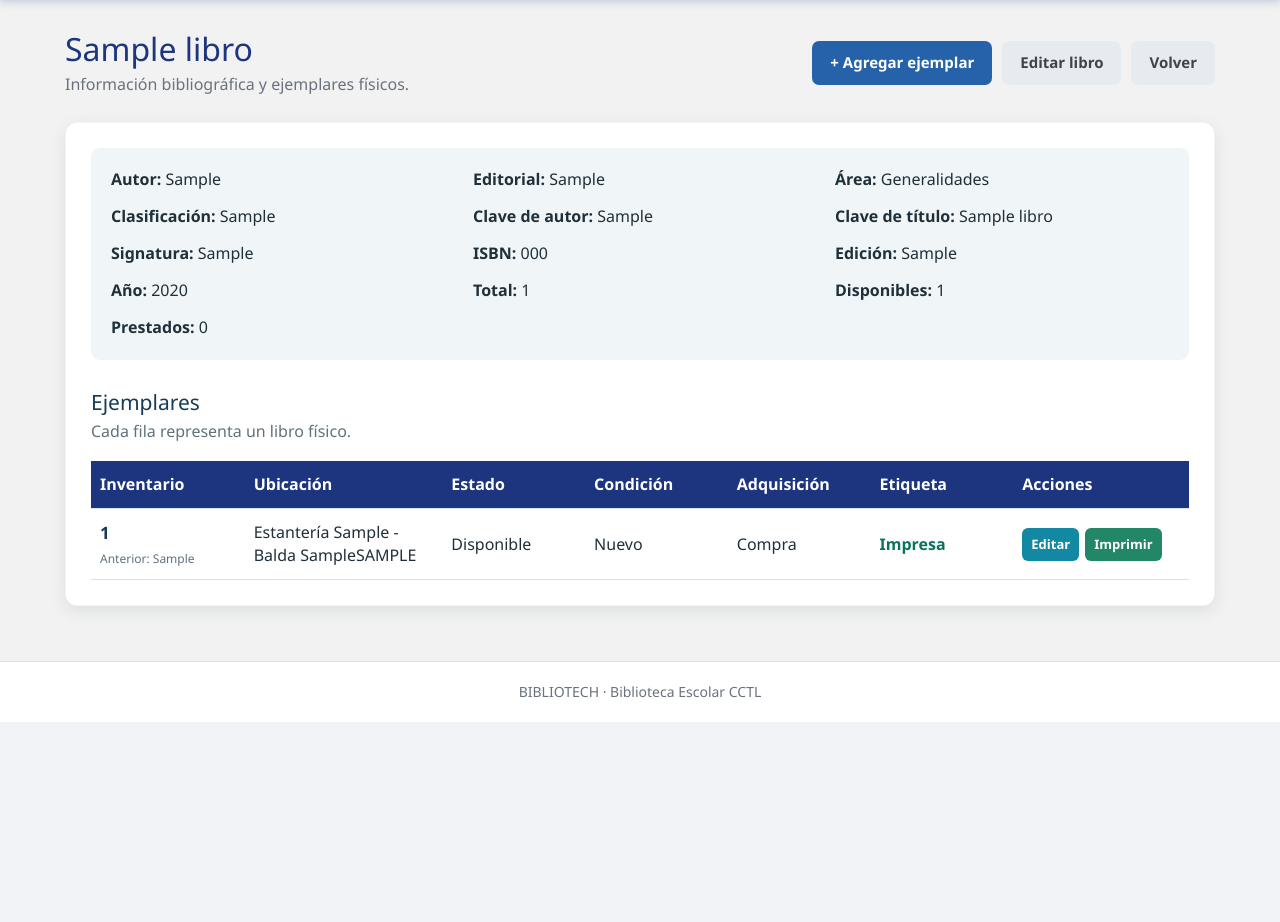
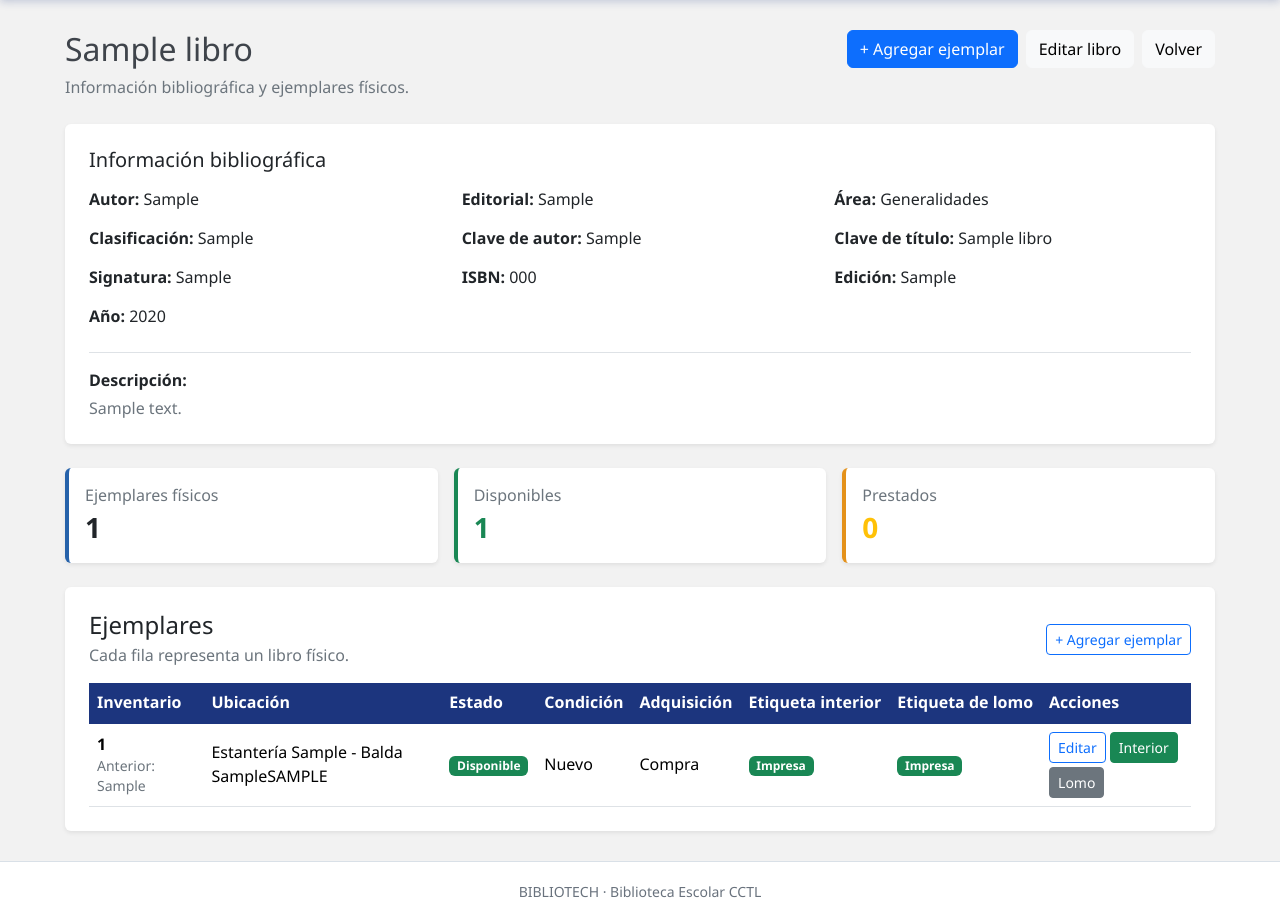
Before and after one commit to JavierPaniagua/bibliocctech, a Django app: page /libros/1/ in a window 1280 px wide. Shown: the part 78-1000 px from the top of the page. Before the commit the page ends 800 px from the top, so only its background shows below. Run offline with Django 5.2, Linux system fonts and the light colour scheme; tables that the repository leaves empty hold one stand-in row (values such as "Sample post"); some libraries are stand-ins or nearby versions.

Commit message:
Mejorar detalle de libros y etiquetas de ejemplares

```diff
--- a/templates/libros/libro_detalle.html
+++ b/templates/libros/libro_detalle.html
@@ -1,415 +1,181 @@
 {% extends 'base.html' %}
 
-{% block title %}
-    {{ libro.titulo }} | Biblioteca Escolar
-{% endblock %}
+{% block title %}{{ libro.titulo }} | BIBLIOTECH{% endblock %}
 
 {% block content %}
 
-<div class="cabecera-pagina">
-
+<div class="container-fluid px-0">
+    <div class="d-flex flex-column flex-lg-row justify-content-between align-items-lg-start gap-3 mb-4">
         <div>
-        <h2>{{ libro.titulo }}</h2>
-
-        <p>
-            Información bibliográfica y ejemplares físicos.
-        </p>
+            <h1 class="h2 mb-2">{{ libro.titulo }}</h1>
+            <p class="text-secondary mb-0">Información bibliográfica y ejemplares físicos.</p>
         </div>
 
-    <div class="grupo-botones">
-
-        <a
-            href="{% url 'libros:ejemplar_crear' libro.id %}"
-            class="boton boton-primario"
-        >
+        <div class="d-flex flex-wrap gap-2">
+            <a href="{% url 'libros:ejemplar_crear' libro.id %}" class="btn btn-primary">
                 + Agregar ejemplar
             </a>
-
-        <a
-            href="{% url 'libros:editar' libro.id %}"
-            class="boton boton-secundario"
-        >
-            Editar libro
-        </a>
-{% if ejemplar.numero_inventario %}
-    <a
-        href="{% url 'libros:etiqueta_lomo_individual' ejemplar.numero_inventario %}"
-        class="btn-accion btn-lomo"
-    >
-        Etiqueta de lomo
-    </a>
-{% endif %}
-
-
-        <a
-            href="{% url 'libros:lista' %}"
-            class="boton boton-secundario"
-        >
-            Volver
-        </a>
-
+            <a href="{% url 'libros:editar' libro.id %}" class="btn btn-light">Editar libro</a>
+            <a href="{% url 'libros:lista' %}" class="btn btn-light">Volver</a>
+        </div>
     </div>
 
+    <section class="card border-0 shadow-sm mb-4">
+        <div class="card-body p-4">
+            <h2 class="h5 mb-3">Información bibliográfica</h2>
+
+            <div class="row g-3 ficha-bibliografica">
+                <div class="col-12 col-md-6 col-xl-4"><strong>Autor:</strong> {{ libro.autor|default:"-" }}</div>
+                <div class="col-12 col-md-6 col-xl-4"><strong>Editorial:</strong> {{ libro.editorial|default:"-" }}</div>
+                <div class="col-12 col-md-6 col-xl-4">
+                    <strong>Área:</strong>
+                    {% if libro.area %}{{ libro.get_area_display }}{% else %}Pendiente{% endif %}
+                </div>
+                <div class="col-12 col-md-6 col-xl-4"><strong>Clasificación:</strong> {{ libro.clasificacion|default:"-" }}</div>
+                <div class="col-12 col-md-6 col-xl-4"><strong>Clave de autor:</strong> {{ libro.clave_autor|default:"-" }}</div>
+                <div class="col-12 col-md-6 col-xl-4"><strong>Clave de título:</strong> {{ libro.clave_titulo|default:"-" }}</div>
+                <div class="col-12 col-md-6 col-xl-4"><strong>Signatura:</strong> {{ libro.signatura_topografica|default:"Pendiente" }}</div>
+                <div class="col-12 col-md-6 col-xl-4"><strong>ISBN:</strong> {{ libro.isbn|default:"-" }}</div>
+                <div class="col-12 col-md-6 col-xl-4"><strong>Edición:</strong> {{ libro.edicion|default:"-" }}</div>
+                <div class="col-12 col-md-6 col-xl-4"><strong>Año:</strong> {{ libro.anio_publicacion|default:"-" }}</div>
             </div>
 
-<div class="panel">
+            {% if libro.descripcion %}
+                <div class="border-top mt-4 pt-3">
+                    <strong>Descripción:</strong>
+                    <p class="text-secondary mb-0 mt-1">{{ libro.descripcion }}</p>
+                </div>
+            {% endif %}
+        </div>
+    </section>
 
-    <div class="ficha-libro">
+    <section class="row g-3 mb-4" aria-label="Resumen de ejemplares">
+        <div class="col-12 col-md-4">
+            <div class="card border-0 shadow-sm h-100 resumen-total">
+                <div class="card-body"><span class="text-secondary">Ejemplares físicos</span><strong class="d-block fs-3">{{ libro.cantidad_total }}</strong></div>
+            </div>
+        </div>
+        <div class="col-12 col-md-4">
+            <div class="card border-0 shadow-sm h-100 resumen-disponible">
+                <div class="card-body"><span class="text-secondary">Disponibles</span><strong class="d-block fs-3 text-success">{{ libro.cantidad_disponible }}</strong></div>
+            </div>
+        </div>
+        <div class="col-12 col-md-4">
+            <div class="card border-0 shadow-sm h-100 resumen-prestado">
+                <div class="card-body"><span class="text-secondary">Prestados</span><strong class="d-block fs-3 text-warning">{{ libro.cantidad_prestada }}</strong></div>
+            </div>
+        </div>
+    </section>
 
-        <p>
-            <strong>Autor:</strong>
-            {{ libro.autor|default:"-" }}
-        </p>
-
-        <p>
-            <strong>Editorial:</strong>
-            {{ libro.editorial|default:"-" }}
-        </p>
-
-        <p>
-            <strong>Área:</strong>
-
-            {% if libro.area %}
-                {{ libro.get_area_display }}
-            {% else %}
-                Pendiente
-            {% endif %}
-        </p>
-
-        <p>
-            <strong>Clasificación:</strong>
-            {{ libro.clasificacion|default:"-" }}
-        </p>
-
-        <p>
-            <strong>Clave de autor:</strong>
-            {{ libro.clave_autor|default:"-" }}
-        </p>
-
-        <p>
-            <strong>Clave de título:</strong>
-            {{ libro.clave_titulo|default:"-" }}
-        </p>
-
-        <p>
-            <strong>Signatura:</strong>
-            {{ libro.signatura_topografica|default:"Pendiente" }}
-        </p>
-
-        <p>
-            <strong>ISBN:</strong>
-            {{ libro.isbn|default:"-" }}
-        </p>
-
-        <p>
-            <strong>Edición:</strong>
-            {{ libro.edicion|default:"-" }}
-        </p>
-
-        <p>
-            <strong>Año:</strong>
-            {{ libro.anio_publicacion|default:"-" }}
-        </p>
-
-        <p>
-            <strong>Total:</strong>
-            {{ libro.cantidad_total }}
-        </p>
-
-        <p>
-            <strong>Disponibles:</strong>
-            {{ libro.cantidad_disponible }}
-        </p>
-
-        <p>
-            <strong>Prestados:</strong>
-            {{ libro.cantidad_prestada }}
-        </p>
-
+    <section class="card border-0 shadow-sm">
+        <div class="card-body p-4">
+            <div class="d-flex flex-column flex-md-row justify-content-between align-items-md-center gap-2 mb-3">
+                <div>
+                    <h2 class="h4 mb-1">Ejemplares</h2>
+                    <p class="text-secondary mb-0">Cada fila representa un libro físico.</p>
+                </div>
+                <a href="{% url 'libros:ejemplar_crear' libro.id %}" class="btn btn-sm btn-outline-primary">+ Agregar ejemplar</a>
             </div>
 
-    <div class="encabezado-ejemplares">
-
-        <div>
-            <h3>Ejemplares</h3>
-
-            <p>
-                Cada fila representa un libro físico.
-            </p>
-        </div>
-
-    </div>
-
-    <div class="tabla-contenedor">
-
-        <table class="tabla tabla-ejemplares">
-
+            <div class="table-responsive">
+                <table class="table table-hover align-middle mb-0 tabla-ejemplares-bootstrap">
                     <thead>
                         <tr>
-                    <th>Inventario</th>
-                    <th>Ubicación</th>
-                    <th>Estado</th>
-                    <th>Condición</th>
-                    <th>Adquisición</th>
-                    <th>Etiqueta</th>
-                    <th>Acciones</th>
+                            <th scope="col">Inventario</th>
+                            <th scope="col">Ubicación</th>
+                            <th scope="col">Estado</th>
+                            <th scope="col">Condición</th>
+                            <th scope="col">Adquisición</th>
+                            <th scope="col">Etiqueta interior</th>
+                            <th scope="col">Etiqueta de lomo</th>
+                            <th scope="col">Acciones</th>
                         </tr>
                     </thead>
 
                     <tbody>
-
                         {% for ejemplar in ejemplares %}
-
                             <tr>
-
                                 <td>
-                            <strong class="numero-tabla">
-                                {{ ejemplar.numero_inventario }}
-                            </strong>
-
+                                    <strong class="fs-6">{{ ejemplar.numero_inventario }}</strong>
                                     {% if ejemplar.codigo_anterior %}
-                                <small>
-                                    Anterior:
-                                    {{ ejemplar.codigo_anterior }}
-                                </small>
+                                        <small class="d-block text-secondary">Anterior: {{ ejemplar.codigo_anterior }}</small>
                                     {% endif %}
                                 </td>
-
                                 <td>
                                     {% if ejemplar.estanteria or ejemplar.balda %}
                                         {{ ejemplar.ubicacion }}
                                     {% else %}
-                                <span class="estado-pendiente">
-                                    Pendiente
-                                </span>
+                                        <span class="badge text-bg-warning">Pendiente</span>
                                     {% endif %}
                                 </td>
-
                                 <td>
-                            {{ ejemplar.get_estado_display }}
+                                    {% if ejemplar.estado == 'DISPONIBLE' %}
+                                        <span class="badge text-bg-success">{{ ejemplar.get_estado_display }}</span>
+                                    {% elif ejemplar.estado == 'PRESTADO' %}
+                                        <span class="badge text-bg-warning">{{ ejemplar.get_estado_display }}</span>
+                                    {% else %}
+                                        <span class="badge text-bg-secondary">{{ ejemplar.get_estado_display }}</span>
+                                    {% endif %}
                                 </td>
-
-                        <td>
-                            {{ ejemplar.get_condicion_display }}
-                        </td>
-
-                        <td>
-                            {{ ejemplar.get_forma_adquisicion_display }}
-                        </td>
-
+                                <td>{{ ejemplar.get_condicion_display }}</td>
+                                <td>{{ ejemplar.get_forma_adquisicion_display }}</td>
                                 <td>
                                     {% if ejemplar.etiqueta_impresa %}
-                                <span class="etiqueta-impresa">
-                                    Impresa
-                                </span>
+                                        <span class="badge text-bg-success">Impresa</span>
                                     {% else %}
-                                <span class="estado-pendiente">
-                                    Pendiente
-                                </span>
+                                        <span class="badge text-bg-warning">Pendiente</span>
                                     {% endif %}
                                 </td>
-
                                 <td>
-                            <div class="acciones-ejemplar">
-
-                                <a
-                                    href="{% url 'libros:ejemplar_editar' ejemplar.id %}"
-                                    class="accion-editar"
-                                >
-                                    Editar
-                                </a>
-
-                                <a
-                                    href="{% url 'libros:etiqueta_individual' ejemplar.numero_inventario %}"
-                                    class="accion-imprimir"
-                                >
-                                    Imprimir
-                                </a>
-
+                                    {% if ejemplar.etiqueta_lomo_impresa %}
+                                        <span class="badge text-bg-success">Impresa</span>
+                                    {% else %}
+                                        <span class="badge text-bg-warning">Pendiente</span>
+                                    {% endif %}
+                                </td>
+                                <td>
+                                    <div class="d-flex flex-wrap gap-1">
+                                        <a href="{% url 'libros:ejemplar_editar' ejemplar.id %}" class="btn btn-sm btn-outline-primary">Editar</a>
+                                        <a href="{% url 'libros:etiqueta_individual' ejemplar.numero_inventario %}" class="btn btn-sm btn-success">Interior</a>
+                                        <a href="{% url 'libros:etiqueta_lomo_individual' ejemplar.numero_inventario %}" class="btn btn-sm btn-secondary">Lomo</a>
                                     </div>
                                 </td>
-
                             </tr>
-
                         {% empty %}
-
                             <tr>
-                        <td colspan="7" class="sin-registros">
-                            Este libro no posee ejemplares.
+                                <td colspan="8" class="text-center py-5">
+                                    <div class="fs-1 mb-2" aria-hidden="true">📖</div>
+                                    <strong>Este título todavía no posee ejemplares físicos.</strong>
+                                    <div class="mt-3">
+                                        <a href="{% url 'libros:ejemplar_crear' libro.id %}" class="btn btn-primary">Agregar el primer ejemplar</a>
+                                    </div>
                                 </td>
                             </tr>
-
                         {% endfor %}
-
                     </tbody>
-
                 </table>
-
+            </div>
+        </div>
+    </section>
 </div>
 
-</div>
+{% endblock %}
 
+{% block extra_css %}
 <style>
-    .panel {
-        padding: 25px;
-        border-radius: 12px;
-        background: white;
-        color: #1f303a;
-        box-shadow: 0 5px 16px rgba(26, 57, 75, 0.1);
-    }
-
-    .ficha-libro {
-        display: grid;
-        grid-template-columns: repeat(3, minmax(0, 1fr));
-        gap: 14px 28px;
-        margin-bottom: 30px;
-        padding: 20px;
-        border-radius: 9px;
-        background: #f0f5f7;
-    }
-
-    .ficha-libro p {
-        margin: 0;
-        color: #1f303a;
-        overflow-wrap: anywhere;
-    }
-
-    .encabezado-ejemplares {
-        display: flex;
-        align-items: center;
-        justify-content: space-between;
-        margin-bottom: 18px;
-    }
-
-    .encabezado-ejemplares h3 {
-        margin: 0 0 5px;
-        color: #173c57;
-        font-size: 21px;
-    }
-
-    .encabezado-ejemplares p {
-        margin: 0;
-        color: #60727e;
-    }
-
-    .tabla-contenedor {
-        width: 100%;
-        overflow: visible;
-    }
-
-    .tabla-ejemplares {
-        width: 100%;
-        table-layout: fixed;
-    }
-
-    .tabla-ejemplares th,
-    .tabla-ejemplares td {
-        padding: 12px 9px;
-        vertical-align: middle;
-        overflow-wrap: anywhere;
-    }
-
-    .tabla-ejemplares th:nth-child(1) {
-        width: 14%;
-    }
-
-    .tabla-ejemplares th:nth-child(2) {
-        width: 18%;
-    }
-
-    .tabla-ejemplares th:nth-child(3),
-    .tabla-ejemplares th:nth-child(4),
-    .tabla-ejemplares th:nth-child(5),
-    .tabla-ejemplares th:nth-child(6) {
-        width: 13%;
-    }
-
-    .tabla-ejemplares th:nth-child(7) {
-        width: 16%;
-    }
-
-    .numero-tabla {
-        display: block;
-        margin-bottom: 4px;
-        color: #173c57;
-        font-size: 17px;
-    }
-
-    .tabla-ejemplares small {
-        display: block;
-        color: #60727e;
-        font-size: 12px;
-    }
-
-    .estado-pendiente {
-        color: #a26800;
-        font-weight: bold;
-    }
-
-    .etiqueta-impresa {
-        color: #08745d;
-        font-weight: bold;
-    }
-
-    .acciones-ejemplar {
-        display: flex;
-        flex-wrap: wrap;
-        gap: 6px;
-    }
-
-    .accion-editar,
-    .accion-imprimir {
-        display: inline-block;
-        padding: 7px 9px;
-        border-radius: 6px;
-        color: white;
-        font-size: 13px;
-        font-weight: bold;
-        text-decoration: none;
+    .ficha-bibliografica > div { overflow-wrap: anywhere; }
+    .resumen-total { border-left: 4px solid #2662aa !important; }
+    .resumen-disponible { border-left: 4px solid #198754 !important; }
+    .resumen-prestado { border-left: 4px solid #e4911a !important; }
+    .tabla-ejemplares-bootstrap thead th {
+        background: #1c357e;
+        border-color: #1c357e;
+        color: #ffffff;
         white-space: nowrap;
     }
-
-    .accion-editar {
-        background: #1388a2;
-    }
-
-    .accion-imprimir {
-        background: #218767;
-    }
-
-    .accion-editar:hover {
-        background: #0e748b;
-    }
-
-    .accion-imprimir:hover {
-        background: #176b52;
-    }
-
-    .sin-registros {
-        padding: 30px !important;
-        color: #60727e;
-        text-align: center;
-    }
-
-    @media (max-width: 800px) {
-        .ficha-libro {
-            grid-template-columns: repeat(2, minmax(0, 1fr));
-        }
-
-        .tabla-contenedor {
-            overflow-x: auto;
-        }
-
-        .tabla-ejemplares {
-            min-width: 720px;
-        }
-    }
-
-    @media (max-width: 550px) {
-        .ficha-libro {
-            grid-template-columns: 1fr;
-        }
+    .tabla-ejemplares-bootstrap tbody tr:hover td { background: #f2f6fc; }
+    @media (max-width: 767.98px) {
+        .card-body { padding: 1rem !important; }
     }
 </style>
-
 {% endblock %}
```
Lines whose indentation alone changed are shown as unchanged.
